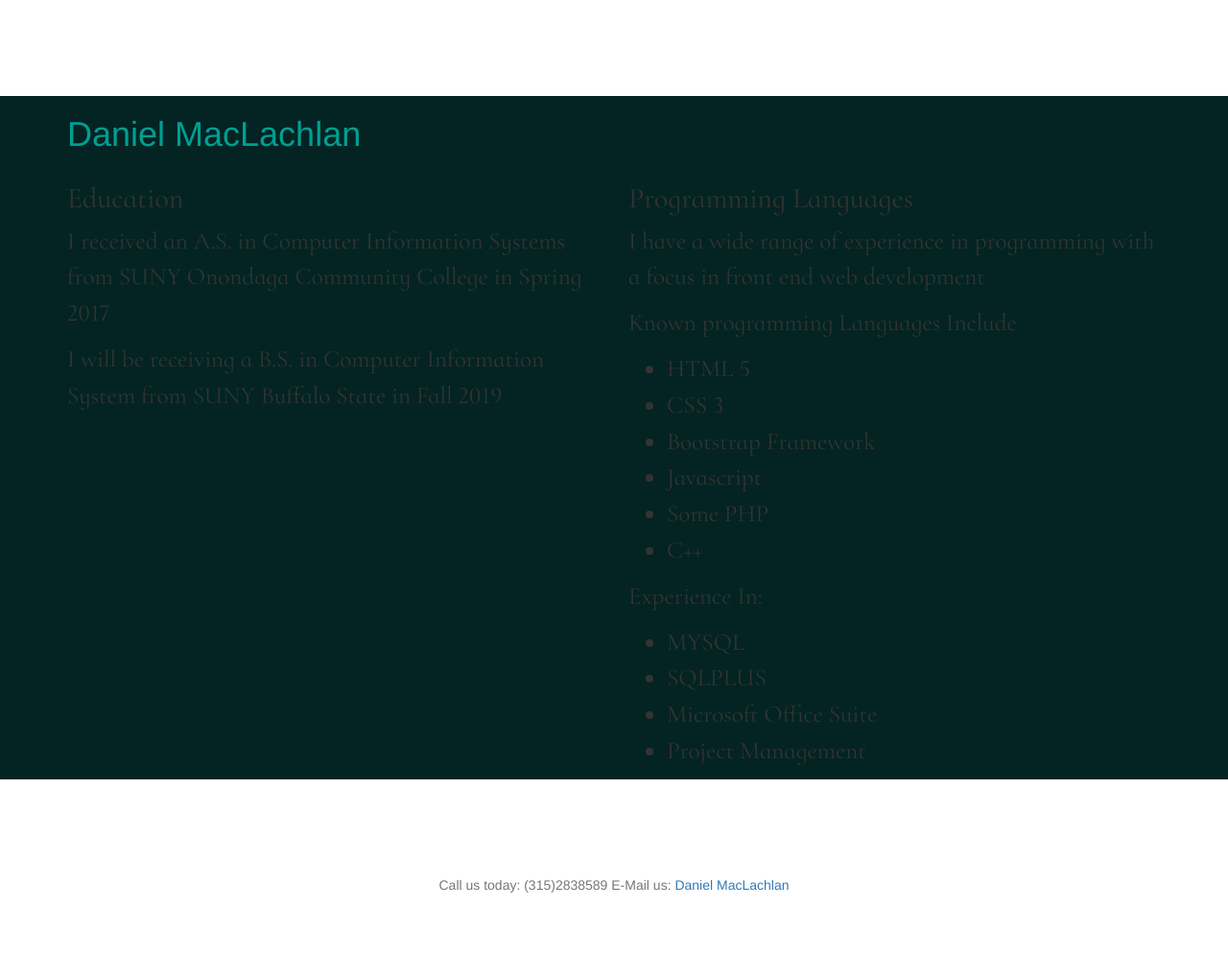
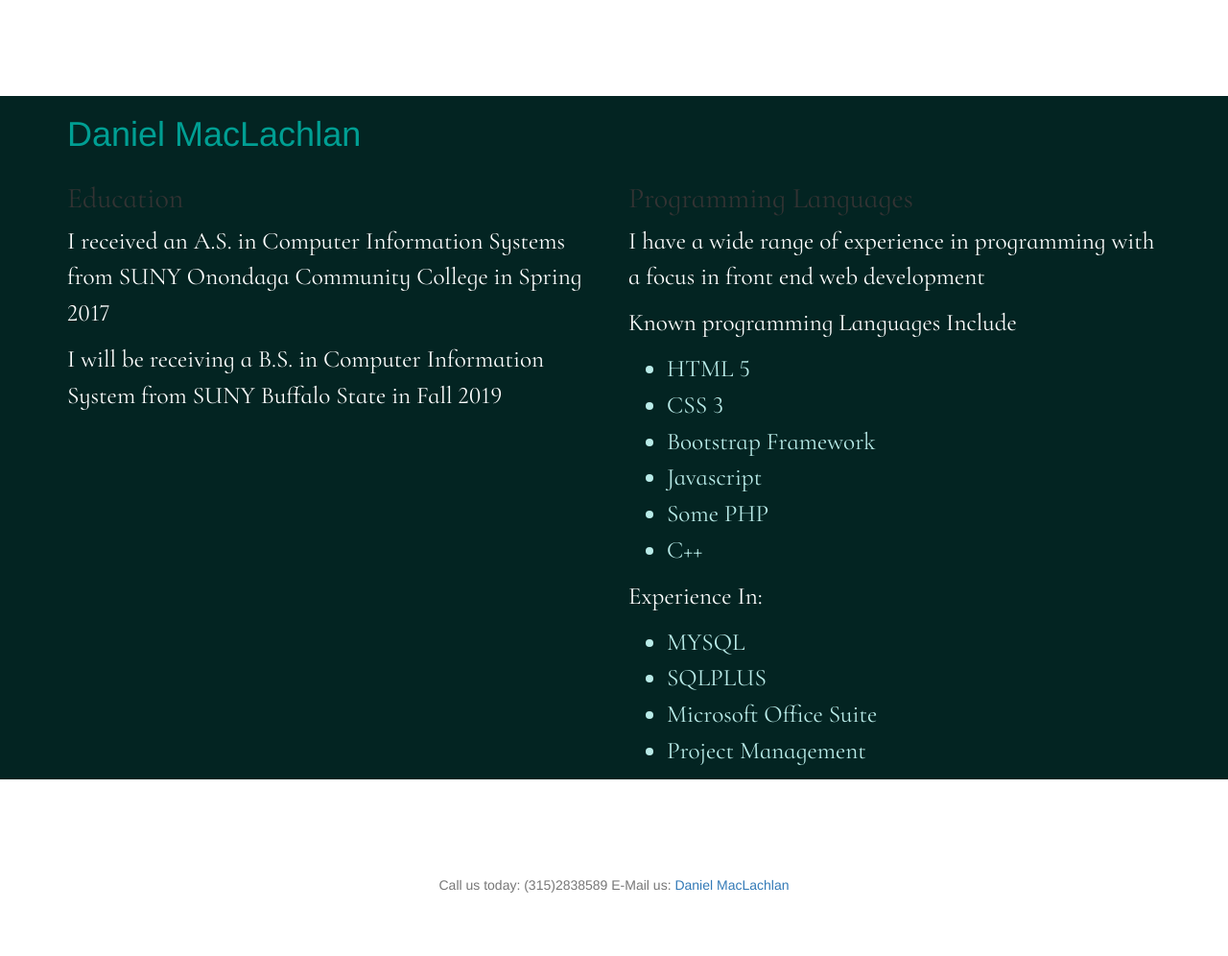
Before and after one commit to djmaclachlan/my-project, a PHP site: page / in a window 1280 px wide. Shown: the part 710-1706 px from the top of the page at 96% size. Run offline with PHP 8.4, Linux system fonts and the light colour scheme.

Commit message:
Add files via upload

```diff
--- a/styles.css
+++ b/styles.css
@@ -64,4 +64,11 @@ footer {
 }
 #portfolio{
     background-color: #032422;
+
 }
+#portfolio p{
+    color:white;
+}
+#portfolio li{
+    color: #B9EBE8;
+}
```
